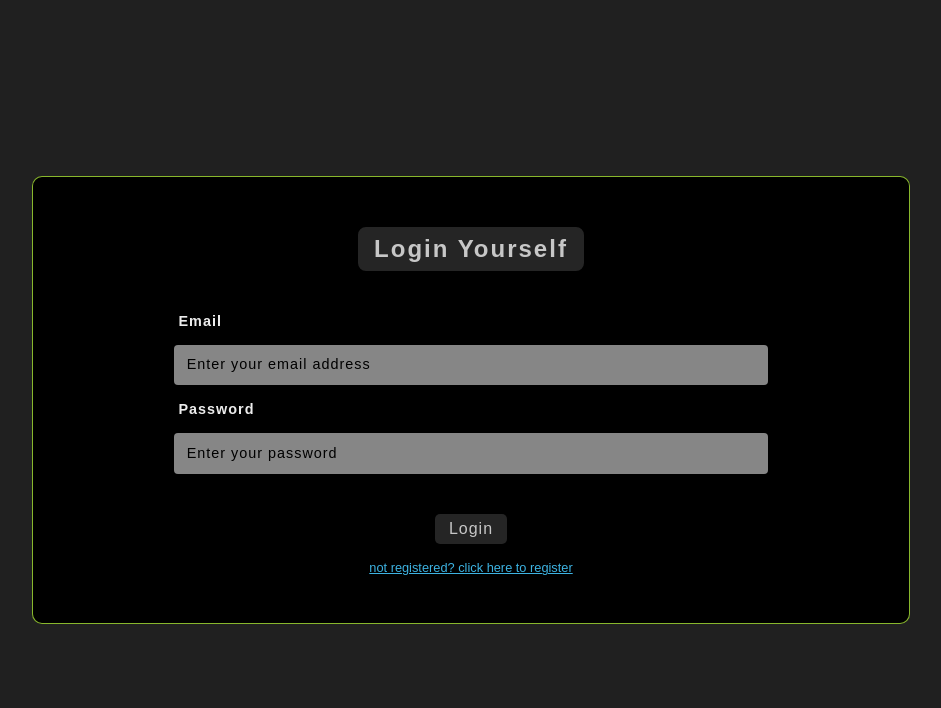
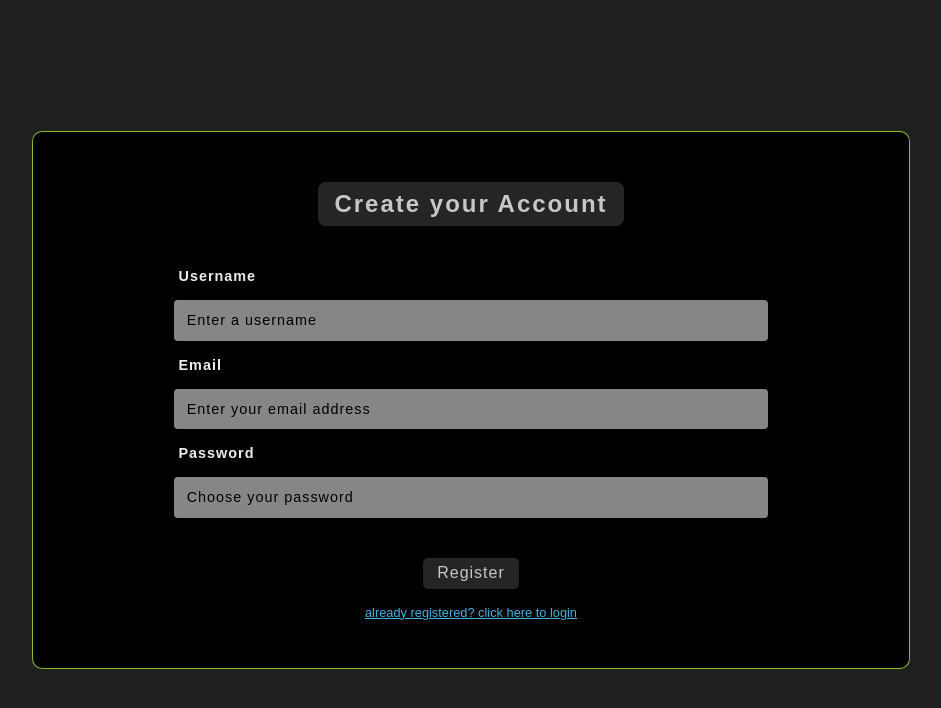
Before and after one commit to Sonu-Singha/Notepen, a React (Vite) app in the folder Frontend/: page / in a window 1280 px wide. Shown: the top 708 px of the page, without its empty margins (169-1110 px from the left). Built offline with nearby package versions, Linux system fonts and the light colour scheme.

Commit message:
RegisterPage created

```diff
--- a/Frontend/src/App.jsx
+++ b/Frontend/src/App.jsx
@@ -11,6 +11,9 @@ import Createpage from './components/pages/createpage/Createpage.component';
 // Loginpage
 import Loginpage from "./components/pages/loginpage/LoginPage.jsx";
 
+// Registerpage
+import Registerpage from './components/pages/registerpage/RegisterPage.jsx';
+
 
 
 
@@ -18,7 +21,8 @@ function App() {
   return (
     <>
       {/* <Createpage /> */}
-      <Loginpage />
+      {/* <Loginpage /> */}
+      <Registerpage />
     </>
   )
 }
--- /dev/null
+++ b/Frontend/src/components/pages/registerpage/RegisterPage.css
@@ -0,0 +1,210 @@
+/* Coding starts from Here */
+
+* {
+    margin: 0;
+    padding: 0;
+}
+
+
+
+/* Main Register Component */
+
+.Register_Main_Component {
+    /* border: 1px solid blue; */
+    background-color: rgb(32, 32, 32);
+    width: 100%;
+    height: 100vh;
+    display: flex;
+    justify-content: center;
+    align-items: center;
+}
+
+
+/* Main Register Wrapper */
+
+.Main_Register_Wrapper {
+    /* border: 1px solid red; */
+    width: 100%;
+    max-width: 1250px;
+    height: 100vh;
+    display: flex;
+    justify-content: center;
+    align-items: center;
+}
+
+
+
+/* Register Container */
+
+.Register_Container {
+    border: 1.5px solid rgba(153, 205, 50, 0.895);
+    border-radius: 10px;
+    background-color: black;
+    min-height: min-content;
+    width: 65%;
+    display: flex;
+    flex-direction: column;
+    justify-content: space-evenly;
+    padding: 2rem;
+    gap: 1.5rem;
+}
+
+
+
+
+/* Title */
+
+.Register_t {
+    padding: 1rem 0;
+    width: 100%;
+    display: flex;
+    justify-content: center;
+    align-items: center;
+}
+
+.Register_text {
+    border: 2px solid rgb(0, 0, 0);
+    background-color: rgb(37, 37, 37);
+    border-radius: 10px;
+    padding: .5rem 1rem;
+    font-family: Arial, Helvetica, sans-serif;
+    font-size: 1.5rem;
+    font-weight: bold;
+    letter-spacing: 2px;
+    color: rgb(199, 199, 199);
+}
+
+
+
+
+
+/* Register */
+
+/* Inputs */
+
+.Register_Inputs {
+    flex: 1;
+    display: flex;
+    flex-direction: column;
+    gap: 1.5rem;
+}
+
+.reg_input_container {
+    display: flex;
+    flex-direction: column;
+    gap: 1rem;
+    align-items: center;
+}
+
+.username_input {
+    border: none;
+    outline: none;
+    border-radius: 4px;
+    padding: .8rem;
+    background-color: rgb(134, 134, 134);
+    width: 70%;
+}
+
+.username_input::placeholder {
+    color: black;
+    font-size: .9rem;
+    letter-spacing: 1px;
+}
+
+.username_text {
+    color: rgba(255, 255, 255, 0.927);
+    width: 72%;
+    font-family: Arial, Helvetica, sans-serif;
+    font-size: .9rem;
+    letter-spacing: 1px;
+    font-weight: bold;
+}
+
+.reg_email_input {
+    border: none;
+    outline: none;
+    border-radius: 4px;
+    padding: .8rem;
+    background-color: rgb(134, 134, 134);
+    width: 70%;
+}
+
+.reg_email_input::placeholder {
+    color: black;
+    font-size: .9rem;
+    letter-spacing: 1px;
+}
+
+.reg_email_text {
+    color: rgba(255, 255, 255, 0.927);
+    width: 72%;
+    font-family: Arial, Helvetica, sans-serif;
+    font-size: .9rem;
+    letter-spacing: 1px;
+    font-weight: bold;
+}
+
+.reg_password_input {
+    border: none;
+    outline: none;
+    border-radius: 4px;
+    padding: .8rem;
+    background-color: rgb(134, 134, 134);
+    width: 70%;
+}
+
+.reg_password_input::placeholder {
+    color: black;
+    font-size: .9rem;
+    letter-spacing: 1px;
+}
+
+.reg_password_text {
+    width: 72%;
+    color: rgba(255, 255, 255, 0.927);
+    font-family: Arial, Helvetica, sans-serif;
+    font-size: .9rem;
+    letter-spacing: 1px;
+    font-weight: bold;
+}
+
+
+
+
+/* Submit */
+
+.reg_submit_container {
+    padding: 1rem 0;
+    display: flex;
+    flex-direction: column;
+    align-items: center;
+    gap: 1rem;
+}
+
+.Register_submit {
+    border: none;
+    border-radius: 5px;
+    padding: .4rem .9rem;
+    font-family: Arial, Helvetica, sans-serif;
+    letter-spacing: 1px;
+    font-size: 1rem;
+    color: rgb(199, 199, 199);
+    background-color: rgb(37, 37, 37);
+    transition: ease-in .15s;
+}
+
+.Register_submit:hover {
+    background-color: green;
+    cursor: pointer;
+}
+
+
+
+
+/* if Already Registered */
+
+.logged_in {
+    color: rgb(61, 179, 226);
+    font-family: Arial, Helvetica, sans-serif;
+    font-size: .8rem;
+}
--- /dev/null
+++ b/Frontend/src/components/pages/registerpage/RegisterPage.jsx
@@ -0,0 +1,107 @@
+// Coding starts from Here
+
+import { useState } from "react";
+
+
+// Importing CSS
+import "../registerpage/RegisterPage.css"
+
+
+
+
+// Creating Component
+
+// Main component(HEAD)----------------------------------------1
+function RegisterPage() {
+    const [username, setUsername] = useState("")
+    const [email, setEmail] = useState("");
+    const [password, setPassword] = useState("");
+
+
+    return (
+        <div className="Register_Main_Component">
+            <RegisterComponent username={username} setUsername={(event) => setUsername(event.target.value)} email={email} setEmail={(event) => setEmail(event.target.value)} password={password} setPassword={(event) => setPassword(event.target.value)} />
+        </div>
+    )
+}
+
+
+
+// Sub component(Register)----------------------------------------2
+
+function RegisterComponent({ username, setUsername, email, setEmail, password, setPassword }) {
+    return (
+        <div className="Main_Register_Wrapper">
+            <div className="Register_Container">
+
+                <div className="Register_t">
+                    <span className="Register_text">Create your Account</span>
+                </div>
+
+                <form action="/Register" method="post" className="Register_Inputs">
+
+                    <div className="reg_input_container">
+
+                        <span className="username_text">Username</span>
+                        <input
+                            type="text"
+                            value={username}
+                            onChange={setUsername}
+                            placeholder="Enter a username"
+                            className="username_input"
+                            required="true"
+                        />
+
+                        <span className="reg_email_text">Email</span>
+                        <input
+                            type="email"
+                            onChange={setEmail}
+                            value={email}
+                            placeholder="Enter your email address"
+                            className="reg_email_input"
+                            required="true"
+                        />
+
+                        <span className="reg_password_text">Password</span>
+                        <input
+                            type="text"
+                            onChange={setPassword}
+                            value={password}
+                            placeholder="Choose your password"
+                            className="reg_password_input"
+                            required="true"
+                        />
+                    </div>
+
+                    <div className="reg_submit_container">
+                        <button className="Register_submit">Register</button>
+                        <a className="logged_in" href="/login">already registered? click here to login</a>
+                    </div>
+
+                </form>
+
+            </div>
+        </div>
+    )
+}
+
+
+
+
+
+
+
+
+
+
+
+
+
+
+
+
+
+
+
+// Exporting main component
+export default RegisterPage;
```
